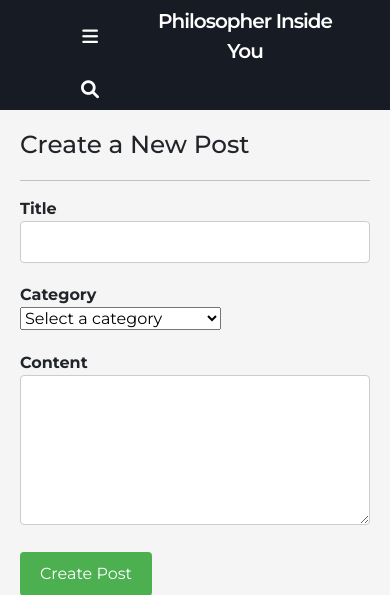
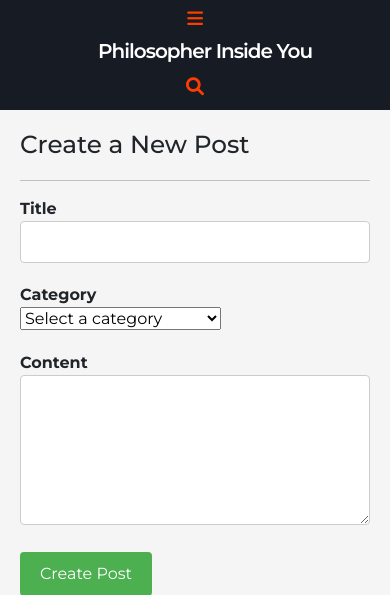
Before and after one commit to b-hristov/PhilosophersBlog_Django_final_project, a Django app: page /create-post/ in a window 390 px wide. Shown: the top 595 px of the page. Run offline with Django 4.2, Linux system fonts and the light colour scheme; data that the repository does not hold is empty.

Commit message:
Fixed some responsive issues

```diff
--- a/static/styles.css
+++ b/static/styles.css
@@ -102,7 +102,7 @@ nav .search-icon {
     text-align: center;
     margin: 0 50px;
     font-size: 18px;
-    color: #fff;
+    color: rgb(255, 61, 0);
     cursor: pointer;
     display: none;
 }
@@ -609,12 +609,16 @@ button:hover {
 }
 
 @media (max-width: 700px) {
+    nav {
+        display: flex;
+        padding: 0 0;
+        flex-direction: column;
+        align-content: center;
+        justify-content: space-evenly;
+    }
+
     nav .logo {
         font-size: 20px;
-    }
-
-    .widget {
-        display: none;
     }
 
     .post {
@@ -645,18 +649,18 @@ button:hover {
     }
 
     nav {
-        padding: 0px;
+        padding: 0;
     }
 
     nav .logo {
-        flex: 2;
+        /*flex: 2;*/
         text-align: center;
     }
 
     nav .nav-items {
         position: fixed;
         z-index: 99;
-        top: 70px;
+        top: 110px;
         width: 100%;
         left: -100%;
         height: 100%;
@@ -668,7 +672,7 @@ button:hover {
     }
 
     nav .nav-items.active {
-        left: 0px;
+        left: 0;
     }
 
     nav .nav-items li {
@@ -690,7 +694,7 @@ button:hover {
     }
 
     nav form.active {
-        top: 140px;
+        top: 115px;
         opacity: 1;
         pointer-events: auto;
     }
@@ -743,7 +747,11 @@ button:hover {
 
 @media (max-width: 1245px) {
     nav {
-        padding: 0 50px;
+        padding: 0 0;
+    }
+
+    .widget {
+        display: none;
     }
 
     .post-container {
@@ -756,7 +764,7 @@ button:hover {
     /*}*/
 }
 
-@media (max-width: 1700px) {
+@media (max-width: 1600px) {
     .page-content {
         align-items: center;
         margin-left: 0;
@@ -769,5 +777,10 @@ button:hover {
 
     nav form {
         margin-top: 20px;
+        width: 230px;
+    }
+
+    .post {
+        max-width: none;
     }
 }
```
